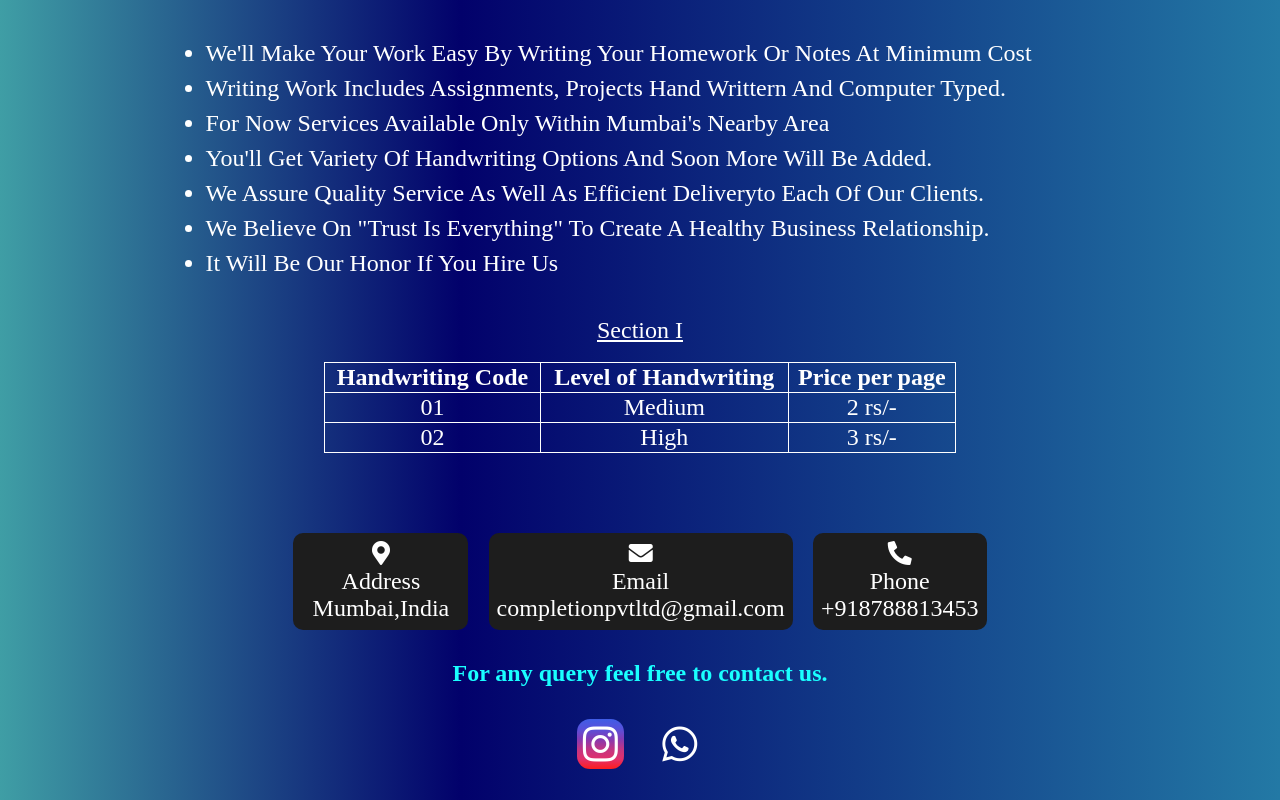
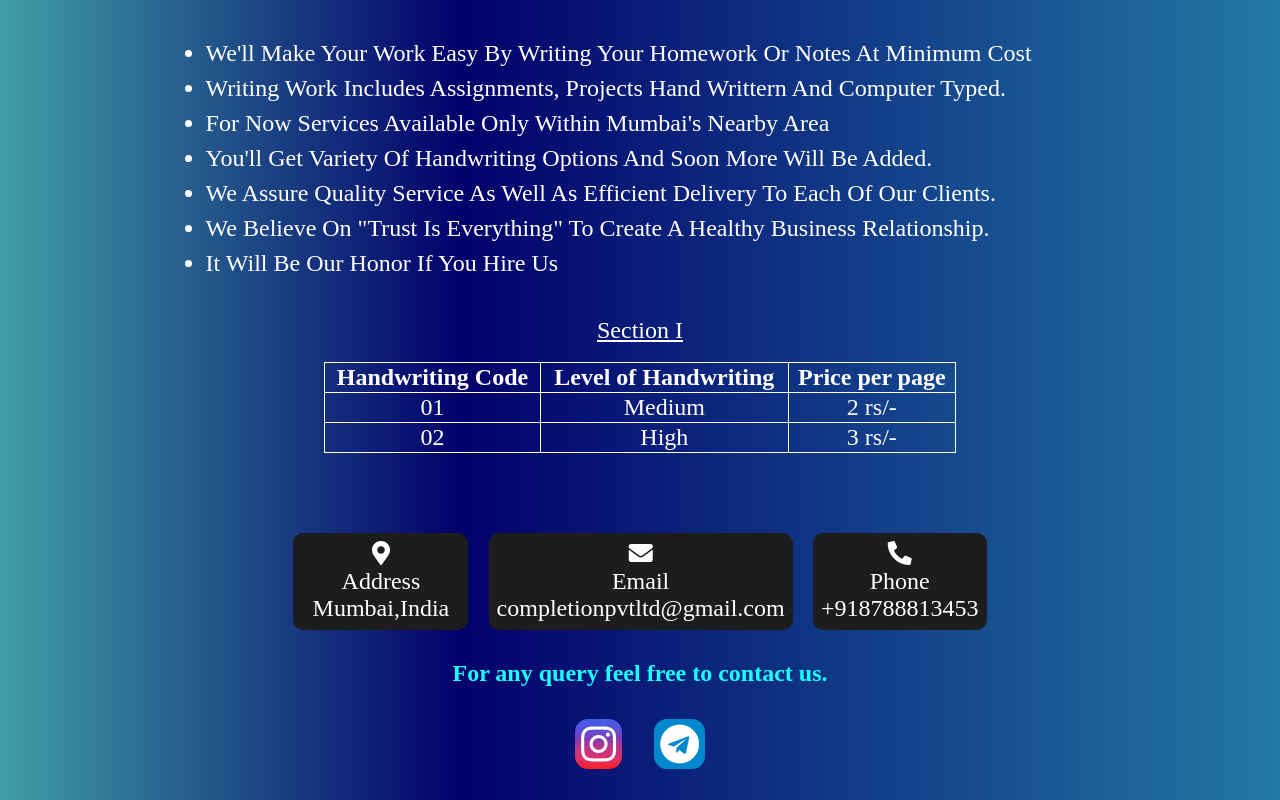
Before and after one commit to CompletionLtd/CompletionLtd, a plain HTML site: page index.html in a window 1280 px wide. Shown: the part 390-1190 px from the top of the page. Drawn offline with Linux system fonts and the light colour scheme.

Commit message:
Update index.html

```diff
--- a/index.html
+++ b/index.html
@@ -25,7 +25,7 @@
       <li>writing work includes assignments, projects hand writtern and computer typed.</li>
       <li>for now services available only within mumbai's nearby area</li>
       <li>you'll get variety of Handwriting options and soon more will be added.</li>
-      <li>We assure quality service as well as efficient deliveryto each of our clients.</li>
+      <li>We assure quality service as well as efficient delivery to each of our clients.</li>
       <li>we believe on "trust is everything" to create a healthy business relationship.</li>
       <li>it will be our honor if you hire us</li>
     </ul>
@@ -79,8 +79,11 @@
     <a href="https://instagram.com/completion_pvt.ltd?igshid=YmMyMTA2M2Y=" class="instagram" target="_blank">
       <span><i class="fab fa-instagram"></i></span>
     </a>
-    <a href="https://chat.whatsapp.com/KlnVay2x5cM0Ydtc1CyDXV" class="whatsapp" target="_blank">
+    <!--<a href="https://chat.whatsapp.com/KlnVay2x5cM0Ydtc1CyDXV" class="whatsapp" target="_blank">
       <span><i class="fab fa-whatsapp"></i></span>
+    </a>-->
+    <a href="https://chat.whatsapp.com/KlnVay2x5cM0Ydtc1CyDXV" class="telegram" target="_blank">
+      <span><i class="fab fa-telegram"></i></span>
     </a>
   </div>
 </body>
```
